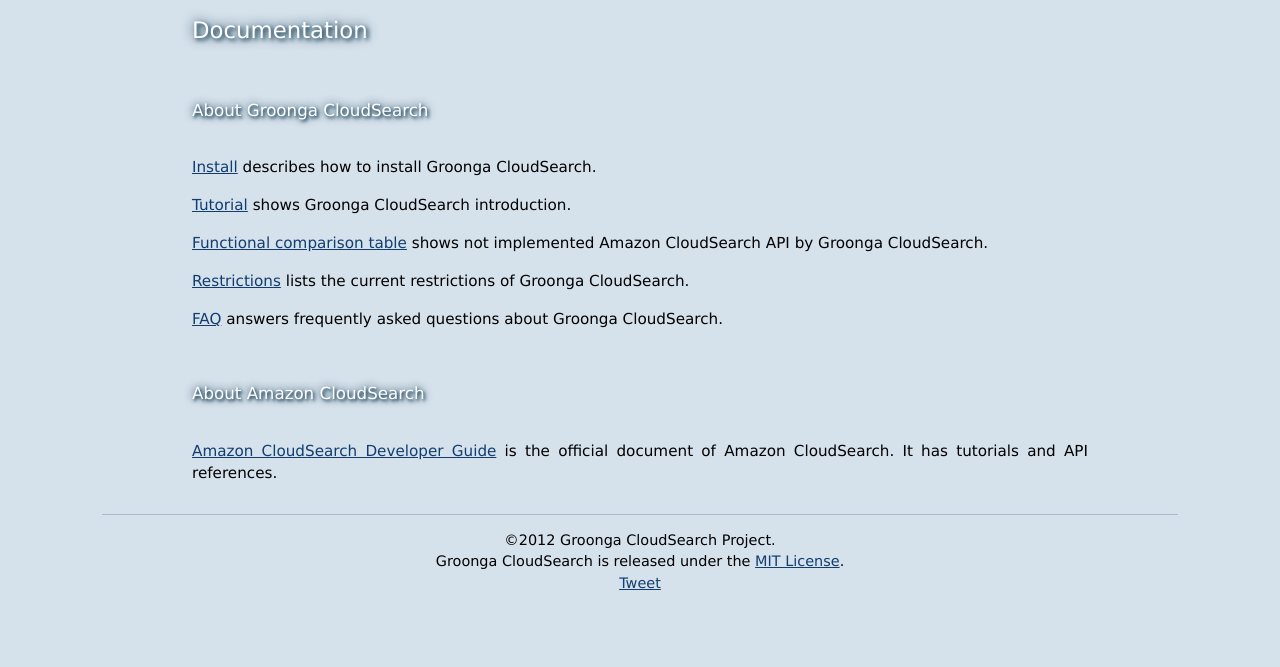
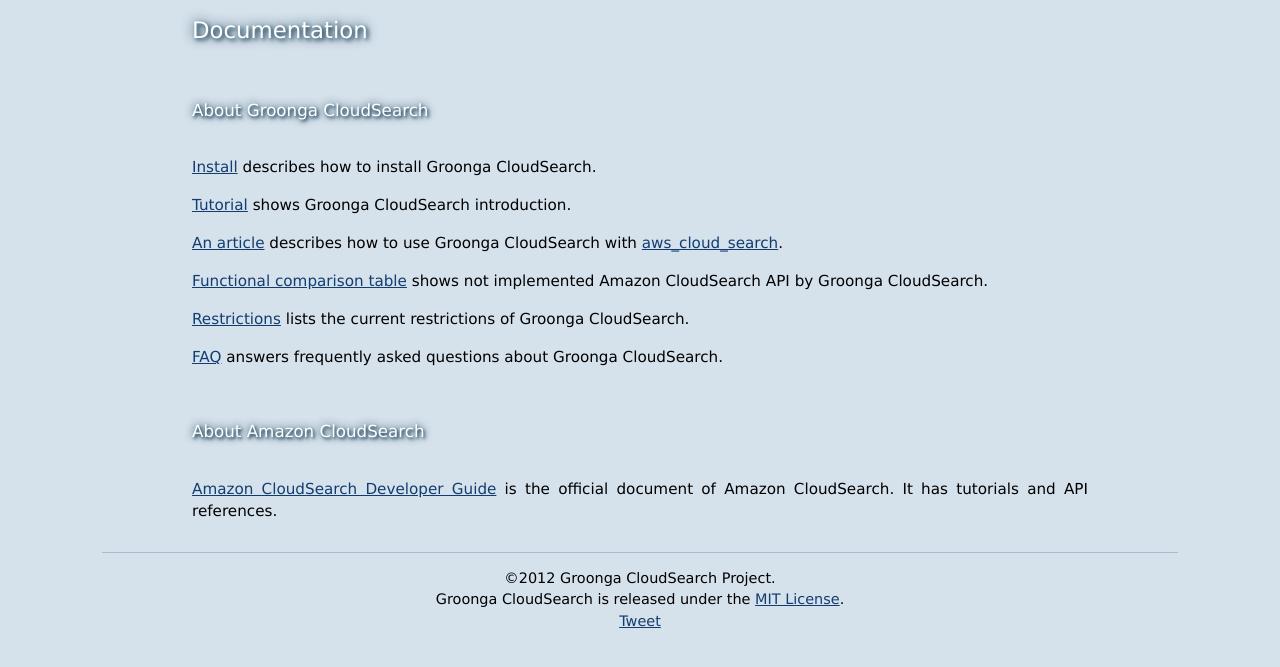
Before and after one commit to groonga/gcs.groonga.org, a Jekyll site: the page built from docs/index.md, in a window 1280 px wide, cut to the strip 145-812 px from the top of the page. Built offline with Jekyll 4.4.1, drawn with Linux system fonts in a browser that asks for light colours; comment, search, counter and statistics services are not loaded.

Commit message:
Link to aws_cloud_search tutorial from docs page

```diff
--- a/docs/index.md
+++ b/docs/index.md
@@ -9,6 +9,8 @@
 [Install](install/) describes how to install Groonga CloudSearch.
 
 [Tutorial](tutorial/) shows Groonga CloudSearch introduction.
+
+[An article](/blog/2012/07/25/work-with-aws-cloud-search-gem/) describes how to use Groonga CloudSearch with [aws\_cloud\_search](https://github.com/spokesoftware/aws_cloud_search).
 
 [Functional comparison table](/#functional-comparison) shows not
 implemented Amazon CloudSearch API by Groonga CloudSearch.
```
